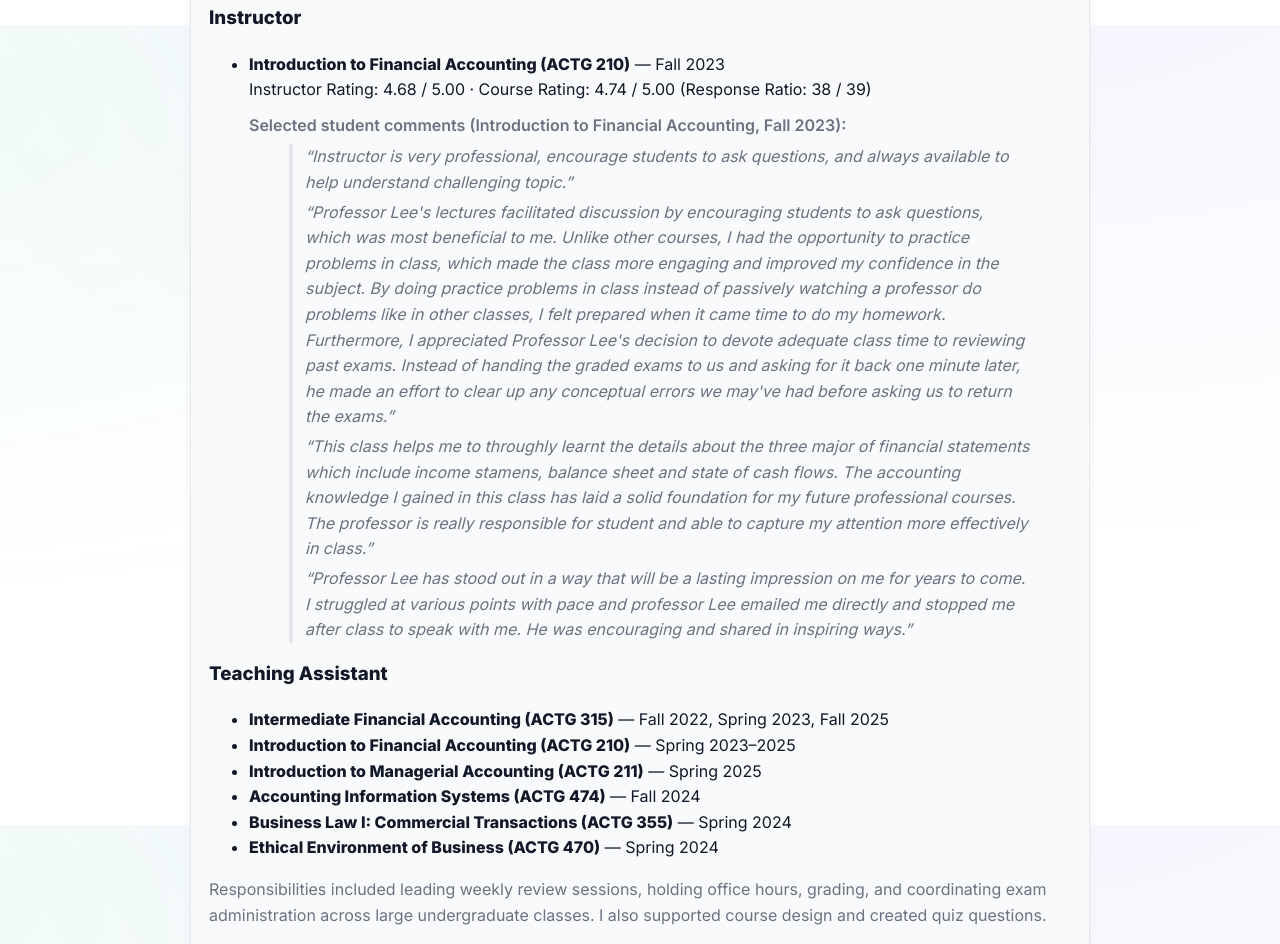
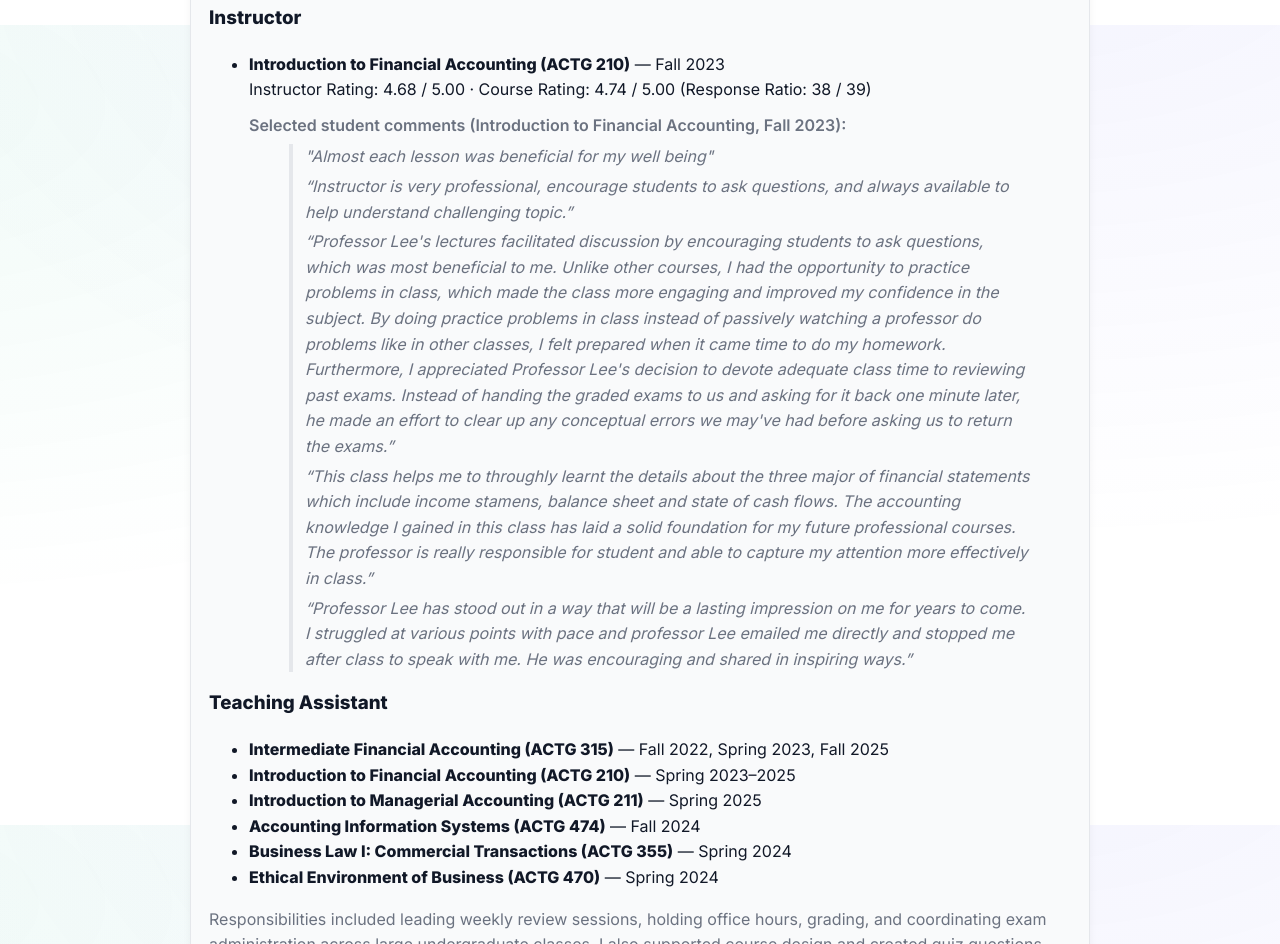
Before and after one commit to jaehoon7ee/jaehoon7ee.github.io, a plain HTML site: page index.html in a window 1280 px wide. Shown: the part 1575-2519 px from the top of the page. Drawn offline with Linux system fonts and the light colour scheme.

Commit message:
Update index.html

```diff
--- a/index.html
+++ b/index.html
@@ -127,6 +127,7 @@
     Selected student comments (Introduction to Financial Accounting, Fall 2023):
   </p>
   <blockquote style="margin-top:6px; border-left:4px solid var(--border); padding-left:12px; color:var(--muted); font-style:italic;">
+    <p>"Almost each lesson was beneficial for my well being" </p>
     <p>“Instructor is very professional, encourage students to ask questions, and always available to help understand challenging topic.”</p>
     <p>“Professor Lee's lectures facilitated discussion by encouraging students to ask questions, which was most beneficial to me. Unlike other
 courses, I had the opportunity to practice problems in class, which made the class more engaging and improved my confidence in the
```
